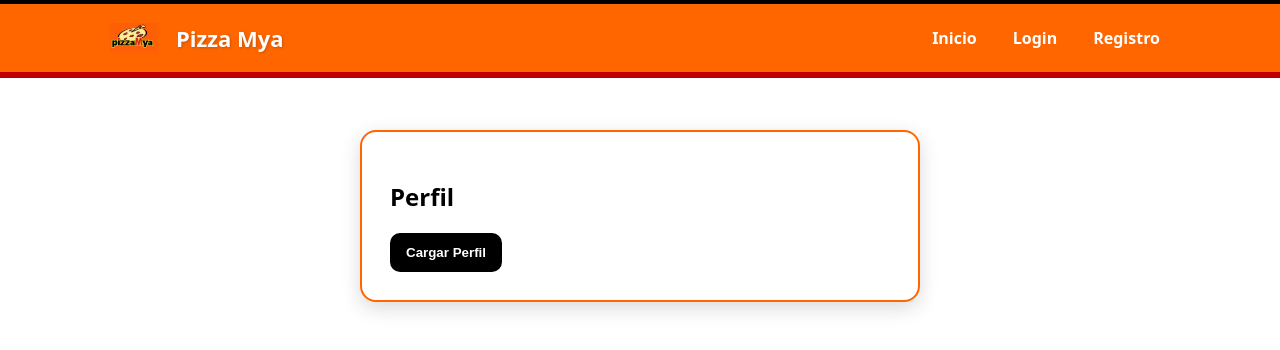
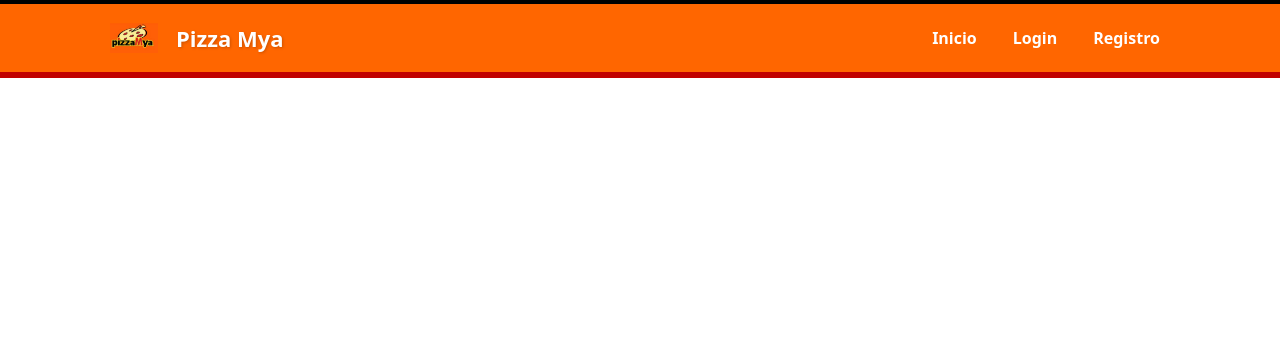
Before and after one commit to Jos3MA56/frontendusuario, a React (Vite) app: page /profile in a window 1280 px wide. Shown: the top 350 px of the page. Built offline with nearby package versions, Linux system fonts and the light colour scheme.

Commit message:
modified:   src/pages/Profile.jsx

```diff
--- a/src/pages/Profile.jsx
+++ b/src/pages/Profile.jsx
@@ -1,88 +1,27 @@
 import React from "react";
-import { useNavigate } from "react-router-dom"; // 👈 Importa el hook
+import { useLocation } from "react-router-dom";
 
-export default function Profile() {
-  const [loading, setLoading] = React.useState(false);
-  const [user, setUser] = React.useState(null);
-  const navigate = useNavigate(); // 👈 Inicializa navegación
+export default function Home() {
+  const location = useLocation();
 
-  const loadProfile = async () => {
-    if (loading) return;
-    setLoading(true);
+  React.useEffect(() => {
+    if (location.state?.fromProfile && location.state?.msg) {
+      alert(location.state.msg);
+      // Limpia el state de navegación para no repetir el alert en refresh
+      window.history.replaceState({}, document.title, window.location.pathname);
+    }
+  }, [location.state]);
 
-    const token = localStorage.getItem("access_token");
-    if (!token) {
-      setLoading(false);
-      return alert("No has iniciado sesión");
-    }
+  // Aquí tu lógica para mostrar/permitir “Agregar” si hay token
+  const token = localStorage.getItem("access_token");
+  const puedeAgregar = !!token;
 
-    // elimina barras repetidas al final ANTES de concatenar
-    const base = (import.meta.env.VITE_API_BASE || "").replace(/\/+$/, "");
-    const url = `${base}/profile`;
-
-    try {
-      const res = await fetch(url, {
-        method: "GET",
-        credentials: "include",
-        headers: {
-          Authorization: `Bearer ${token}`,
-          Accept: "application/json",
-        },
-      });
-
-      const ct = res.headers.get("content-type") || "";
-      if (!res.ok) {
-        if (ct.includes("application/json")) {
-          const err = await res.json();
-          throw new Error(err.error || `Error ${res.status}`);
-        } else {
-          throw new Error(`Error ${res.status}: ${await res.text()}`);
-        }
-      }
-
-      const data = await res.json();
-      setUser(data.user);
-
-      // ✅ Redirige al inicio una vez cargado el perfil correctamente
-      navigate("/"); // o "/inicio" si tienes esa ruta
-    } catch (e) {
-      alert(e.message || "Error de conexión con el servidor");
-    } finally {
-      setLoading(false);
-    }
-  };
-
+  // … renderiza tu grid de pizzas y el botón Agregar usando `puedeAgregar`
   return (
-    <section className="panel">
-      <h1 className="panel__title">Perfil</h1>
-      <button
-        className="btn btn--secondary"
-        onClick={loadProfile}
-        disabled={loading}
-      >
-        {loading ? "Cargando..." : "Cargar Perfil"}
-      </button>
-
-      {user && (
-        <div style={{ marginTop: 16 }}>
-          <p>
-            <b>Nombre:</b> {user.nombre} {user.apPaterno} {user.apMaterno}
-          </p>
-          <p>
-            <b>Correo:</b> {user.correo}
-          </p>
-          {user.telefono && (
-            <p>
-              <b>Teléfono:</b> {user.telefono}
-            </p>
-          )}
-          {user.edad && (
-            <p>
-              <b>Edad:</b> {user.edad}
-            </p>
-          )}
-        </div>
-      )}
-    </section>
+    <main className="container">
+      {/* ... tus cards de pizzas ... */}
+      {/* ejemplo */}
+      {/* <button disabled={!puedeAgregar} onClick={handleAgregar}>Agregar</button> */}
+    </main>
   );
 }
```
